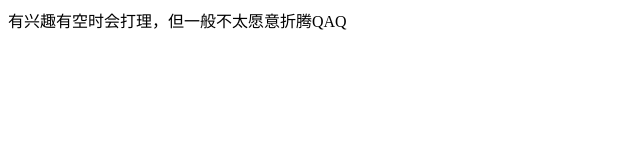
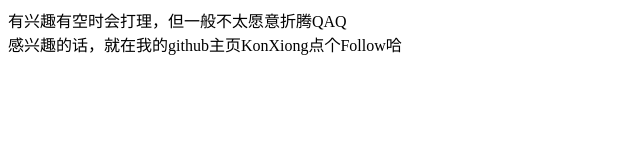
Before and after one commit to KonXiong/KonXiong.github.io, a plain HTML site: page index.html in a window 1280 px wide. Shown: the whole page, without its empty margins (0-640 px from the left). Drawn offline with Linux system fonts and the light colour scheme.

Commit message:
Update index.html

```diff
--- a/index.html
+++ b/index.html
@@ -6,5 +6,6 @@
 </head>
 <body>
 <div>有兴趣有空时会打理，但一般不太愿意折腾QAQ</div>
+<div>感兴趣的话，就在我的github主页KonXiong点个Follow哈</div>
 </body>
 </html>
```
